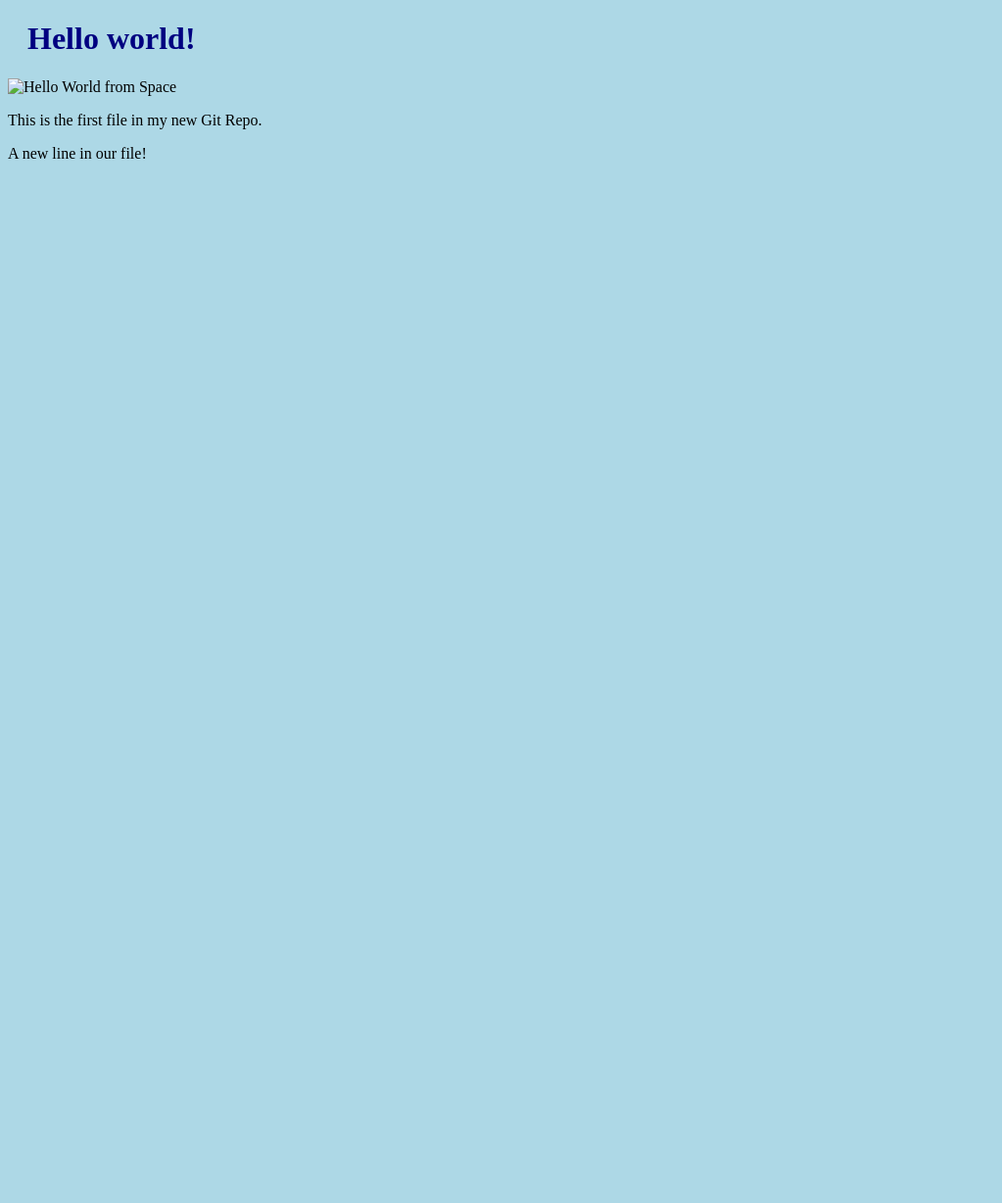
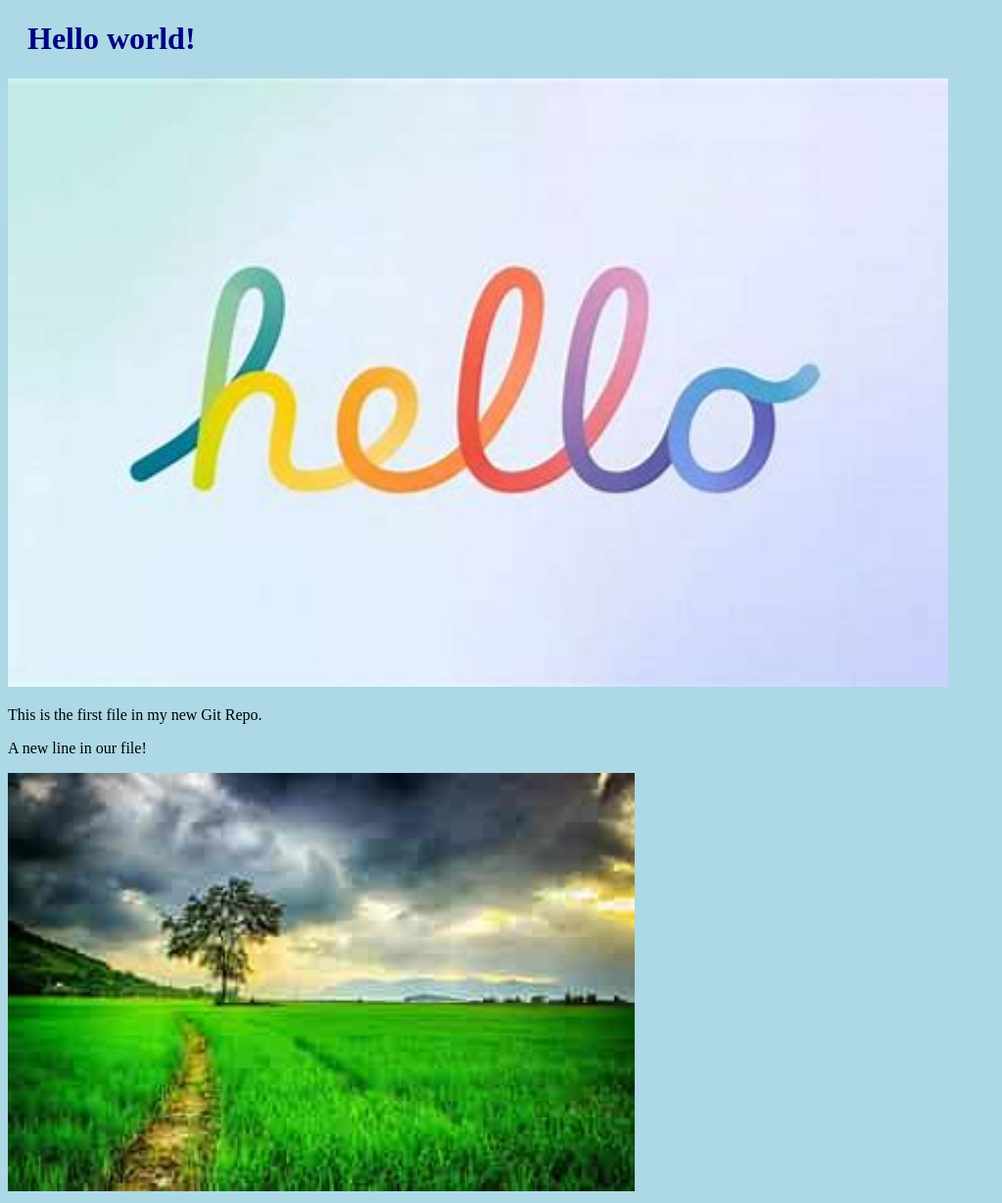
Before and after one commit to keerthana030498/hello-world, a plain HTML site: page index.html in a window 1280 px wide. Shown: the whole page at 98% size, without its empty margins (0-1023 px from the left). Before the commit the page ends 800 px from the top, so only its background shows below. Drawn offline with Linux system fonts and the light colour scheme.

Commit message:
add the image successgfully

```diff
--- a/index.html
+++ b/index.html
@@ -7,10 +7,10 @@
 <body>
 
 <h1>Hello world!</h1>
-<div><img src="img_hello_world.jpeg" alt="Hello World from Space"
-style="width:100%;max-width:960px"></div>
+<div><img src="img_hello_world.jpg" alt="Hello World from Space" style="width:100%;max-width:960px"></div>
 <p>This is the first file in my new Git Repo.</p>
 <p>A new line in our file!</p>
+<div><img src="img_hello_git.jpg" alt="Hello Git" style="width:100%;max-width:640px"></div>
 
 </body>
 </html>
```
Also changed, not shown: img_hello_git.jpg (added).
